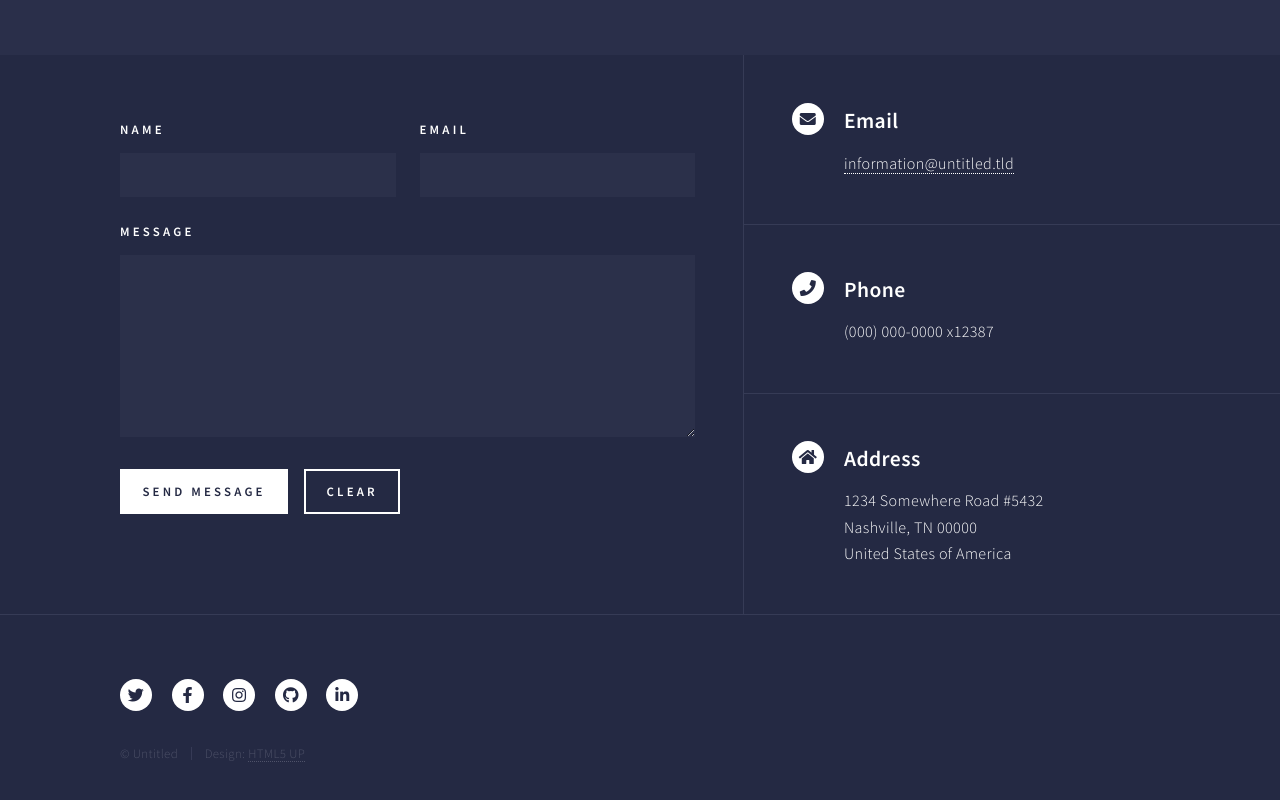
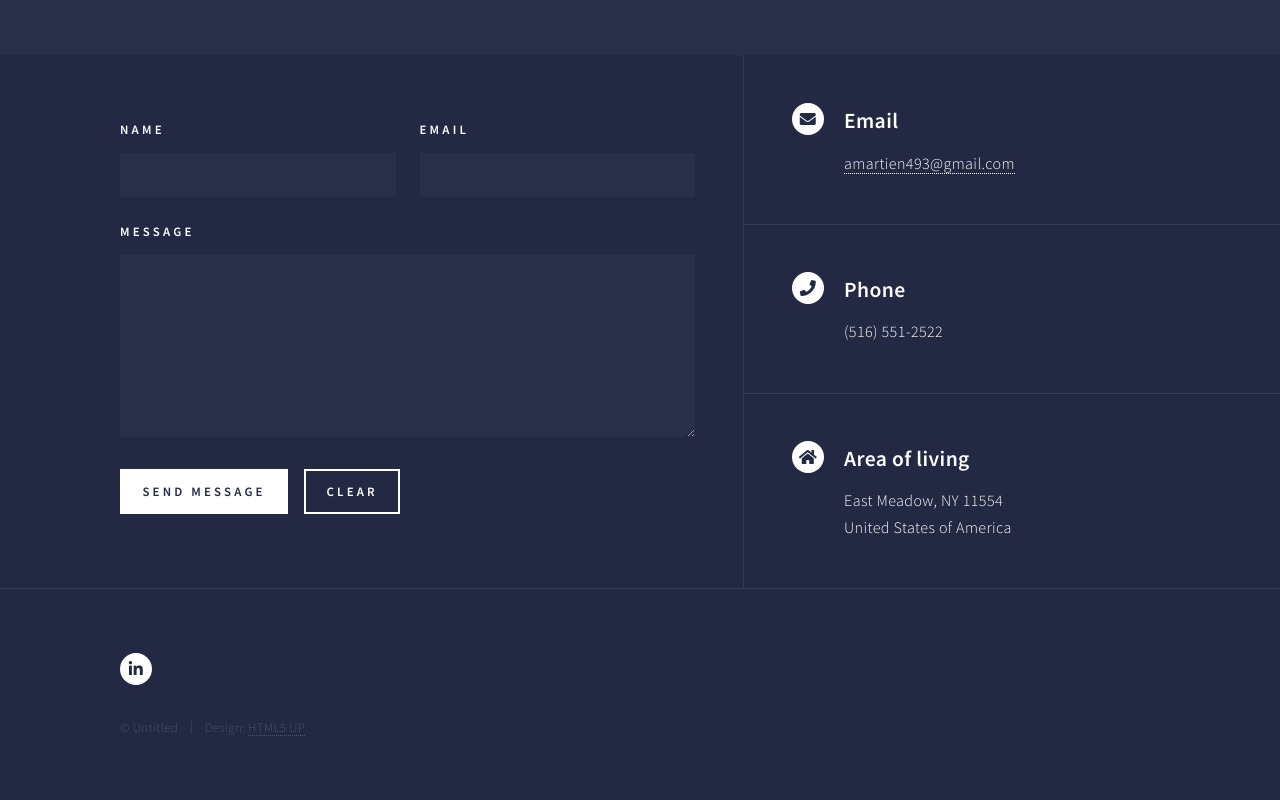
Before and after one commit to Marmot0523/adamlandia.github.io, a plain HTML site: page index.html in a window 1280 px wide. Shown: the part 1878-2678 px from the top of the page. Drawn offline with Linux system fonts and the light colour scheme.

Commit message:
Updated rest of .html files

```diff
--- a/index.html
+++ b/index.html
@@ -19,7 +19,7 @@
 
 				<!-- Header -->
 					<header id="header" class="alt">
-						<a href="index.html" class="logo"><strong>Forty</strong> <span>by HTML5 UP</span></a>
+						<a href="index.html" class="logo"><strong>Adam</strong> <span>Landia</span></a>
 						<nav>
 							<a href="#menu">Menu</a>
 						</nav>
@@ -43,11 +43,10 @@
 					<section id="banner" class="major">
 						<div class="inner">
 							<header class="major">
-								<h1>Hi, my name is Forty</h1>
+								<h1>Hi, my name is Adam</h1>
 							</header>
 							<div class="content">
-								<p>A responsive site template designed by HTML5 UP<br />
-								and released under the Creative Commons.</p>
+								<p>I hope you enjoy a small detour through several projects I've accomplished and am also proud to show for my experience</p>
 								<ul class="actions">
 									<li><a href="#one" class="button next scrolly">Get Started</a></li>
 								</ul>
@@ -161,22 +160,21 @@
 									<div class="contact-method">
 										<span class="icon solid alt fa-envelope"></span>
 										<h3>Email</h3>
-										<a href="#">information@untitled.tld</a>
+										<a href="#">amartien493@gmail.com</a>
 									</div>
 								</section>
 								<section>
 									<div class="contact-method">
 										<span class="icon solid alt fa-phone"></span>
 										<h3>Phone</h3>
-										<span>(000) 000-0000 x12387</span>
+										<span>(516) 551-2522<span>
 									</div>
 								</section>
 								<section>
 									<div class="contact-method">
 										<span class="icon solid alt fa-home"></span>
-										<h3>Address</h3>
-										<span>1234 Somewhere Road #5432<br />
-										Nashville, TN 00000<br />
+										<h3>Area of living</h3>
+										<span>East Meadow, NY 11554<br />
 										United States of America</span>
 									</div>
 								</section>
@@ -188,11 +186,7 @@
 					<footer id="footer">
 						<div class="inner">
 							<ul class="icons">
-								<li><a href="#" class="icon brands alt fa-twitter"><span class="label">Twitter</span></a></li>
-								<li><a href="#" class="icon brands alt fa-facebook-f"><span class="label">Facebook</span></a></li>
-								<li><a href="#" class="icon brands alt fa-instagram"><span class="label">Instagram</span></a></li>
-								<li><a href="#" class="icon brands alt fa-github"><span class="label">GitHub</span></a></li>
-								<li><a href="#" class="icon brands alt fa-linkedin-in"><span class="label">LinkedIn</span></a></li>
+    							<li><a href="https://www.linkedin.com/in/adam-martien-037341301/" class="icon brands alt fa-linkedin-in"><span class="label">LinkedIn</span></a></li>
 							</ul>
 							<ul class="copyright">
 								<li>&copy; Untitled</li><li>Design: <a href="https://html5up.net">HTML5 UP</a></li>
```
